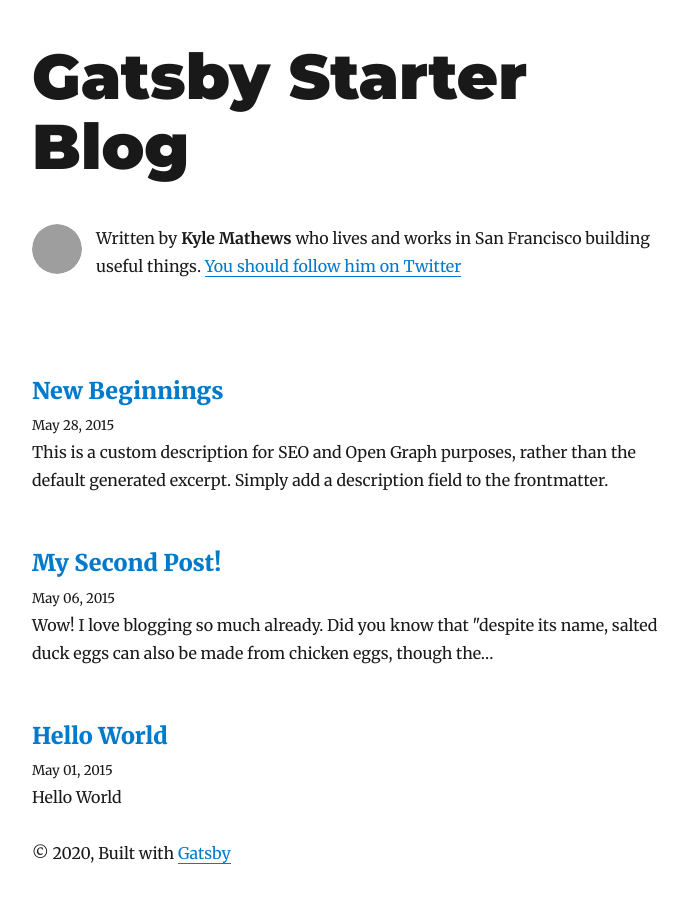
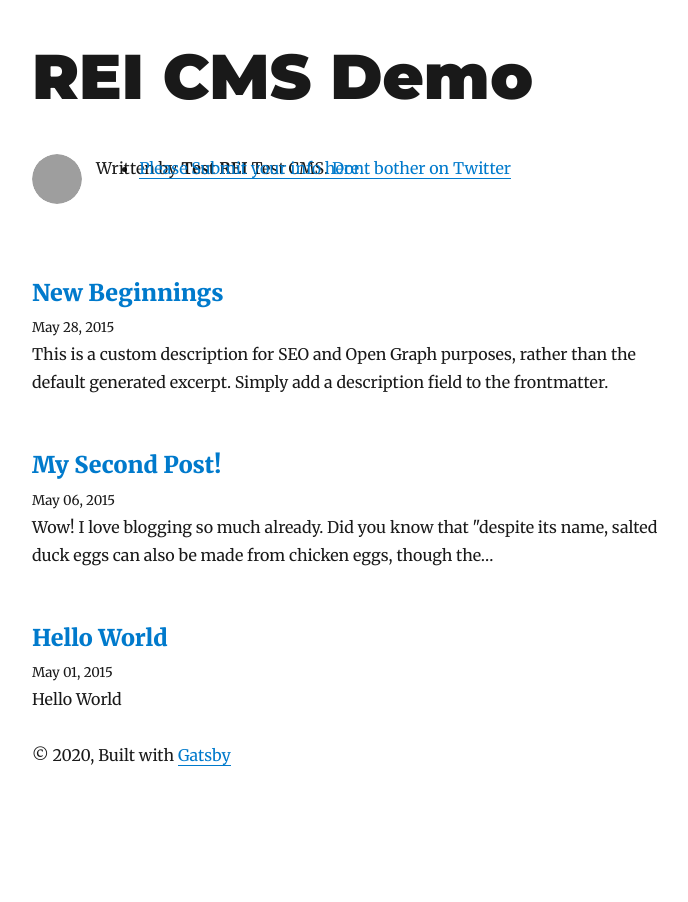
Before and after one commit to SanjayGupta-REISys/new_blog, a Gatsby site: page / in a window 1280 px wide. Shown: the whole page, without its empty margins (293-981 px from the left). After the commit the page ends 811 px from the top, so only its background shows below. Built offline with nearby package versions, Linux system fonts and the light colour scheme; Gatsby itself is replaced by a stand-in of ours; some packages are replaced by stand-ins of ours; grey boxes are pictures that could not be loaded.

Commit message:
Blog Update

```diff
--- a/gatsby-config.js
+++ b/gatsby-config.js
@@ -1,14 +1,14 @@
 module.exports = {
   siteMetadata: {
-    title: `Gatsby Starter Blog`,
+    title: `REI CMS Demo`,
     author: {
-      name: `Kyle Mathews`,
-      summary: `who lives and works in San Francisco building useful things.`,
+      name: `Test REI`,
+      summary: `Test CMS.`,
     },
     description: `A starter blog demonstrating what Gatsby can do.`,
     siteUrl: `https://gatsby-starter-blog-demo.netlify.com/`,
     social: {
-      twitter: `kylemathews`,
+      twitter: `Nothing`,
     },
   },
   plugins: [
--- a/src/components/bio.js
+++ b/src/components/bio.js
@@ -60,10 +60,21 @@
         Written by <strong>{author.name}</strong> {author.summary}
         {` `}
         <a href={`https://twitter.com/${social.twitter}`}>
-          You should follow him on Twitter
+          Dont bother on Twitter
         </a>
       </p>
+      <br/>
+      <div style={{
+        marginLeft: '-59%',
+        marginBottom: '-6%'}}>
+        {' '}
+        <p>
+            <ul><li><a href={'/form'}>Please Submit your info here</a></li></ul>
+        </p>
+
+      </div>
     </div>
+
   )
 }
 
```
Also changed, not shown: 1 other file.
